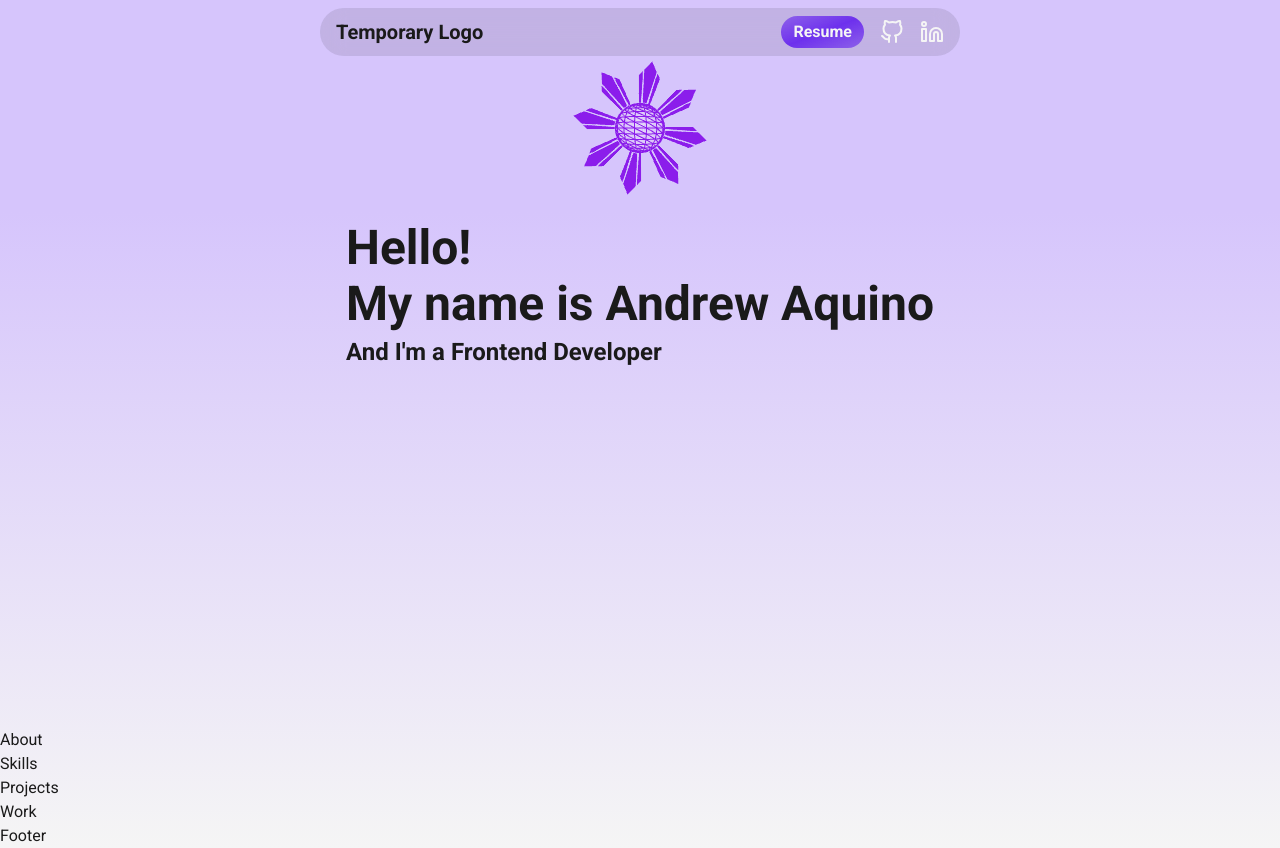
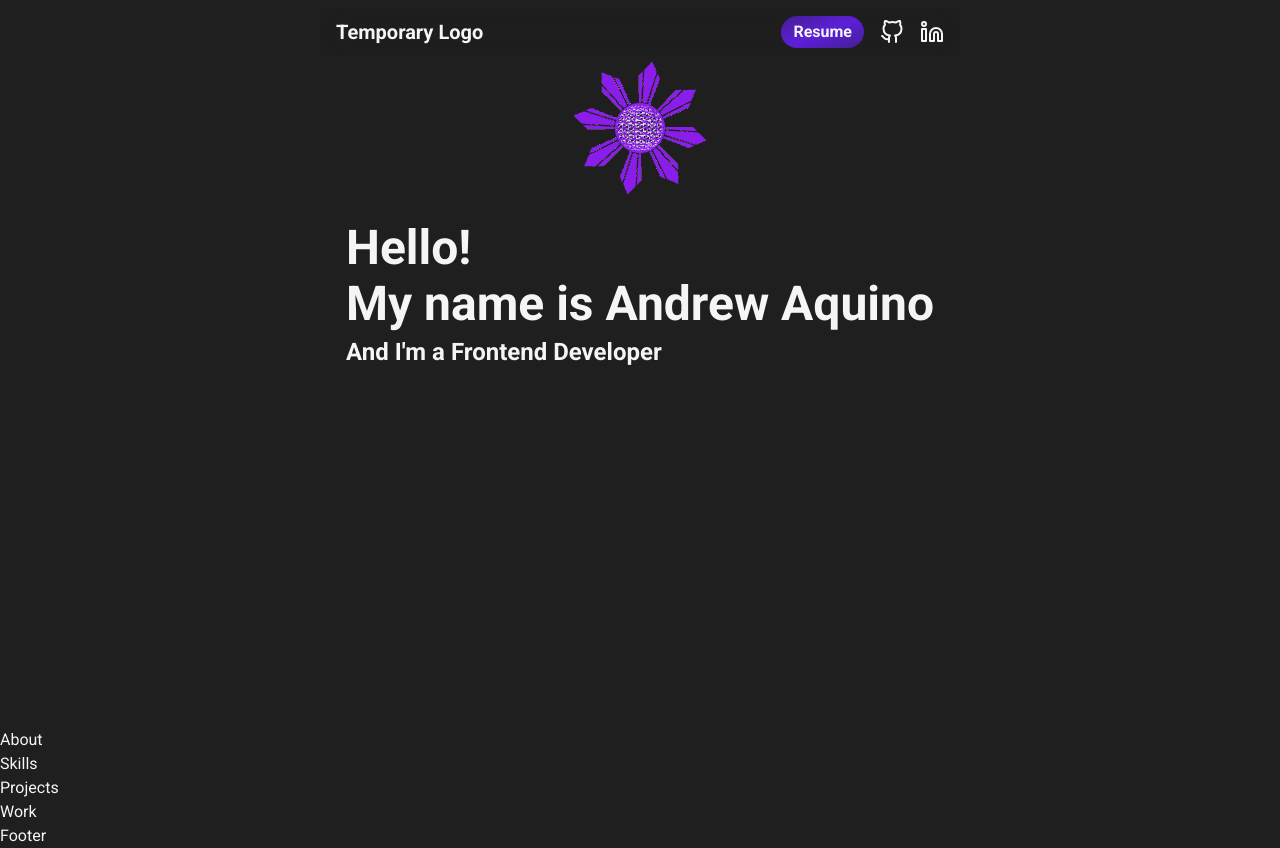
Before and after one commit to AndrewGlennAquino/personal-website-v2, a React (Vite) app: page / in a window 1280 px wide. Built offline with nearby package versions, Linux system fonts and the light colour scheme.

Commit message:
Change styling to match dark theme

```diff
--- a/src/index.css
+++ b/src/index.css
@@ -6,16 +6,14 @@
 }
 
 body {
-  background: linear-gradient(#d6c5fc 25%, #f5f5f5);
-  @apply bg-periwinkle text-eerie font-roboto min-h-screen;
+  @apply bg-eerie text-smoke font-roboto min-h-screen;
 }
 
 @theme {
   --color-smoke: #f5f5f5;
-  --color-eerie: #1a1a1a;
+  --color-eerie: #1f1f1f;
+  --color-jet: #292929;
   --color-indigo: #6320ee;
-  --color-silver: #e0e0e0;
-  --color-periwinkle: #d6c5fc;
 
   --font-roboto: Roboto;
 }
@@ -31,7 +29,7 @@ body {
 
   /* Styling for hamburger menu bars */
   .hamburger-menu {
-    @apply bg-eerie w-6 h-[2px] rounded-full;
+    @apply bg-smoke w-6 h-[2px] rounded-full;
   }
 
   /* Drop down menu links */
@@ -41,7 +39,7 @@ body {
 
   /* Style for gradient button background */
   .button-gradient {
-    @apply bg-gradient-to-br from-indigo/55 via-indigo/89 to-indigo/55 text-smoke;
+    @apply bg-gradient-to-br from-indigo/55 via-indigo/90 to-indigo/55 text-smoke;
   }
 
   /* Hero header text */
@@ -51,6 +49,6 @@ body {
 
   /* Hero subtext */
   .hero-subtext {
-    @apply font-bold text-2xl
+    @apply font-bold text-2xl;
   }
 }
```
